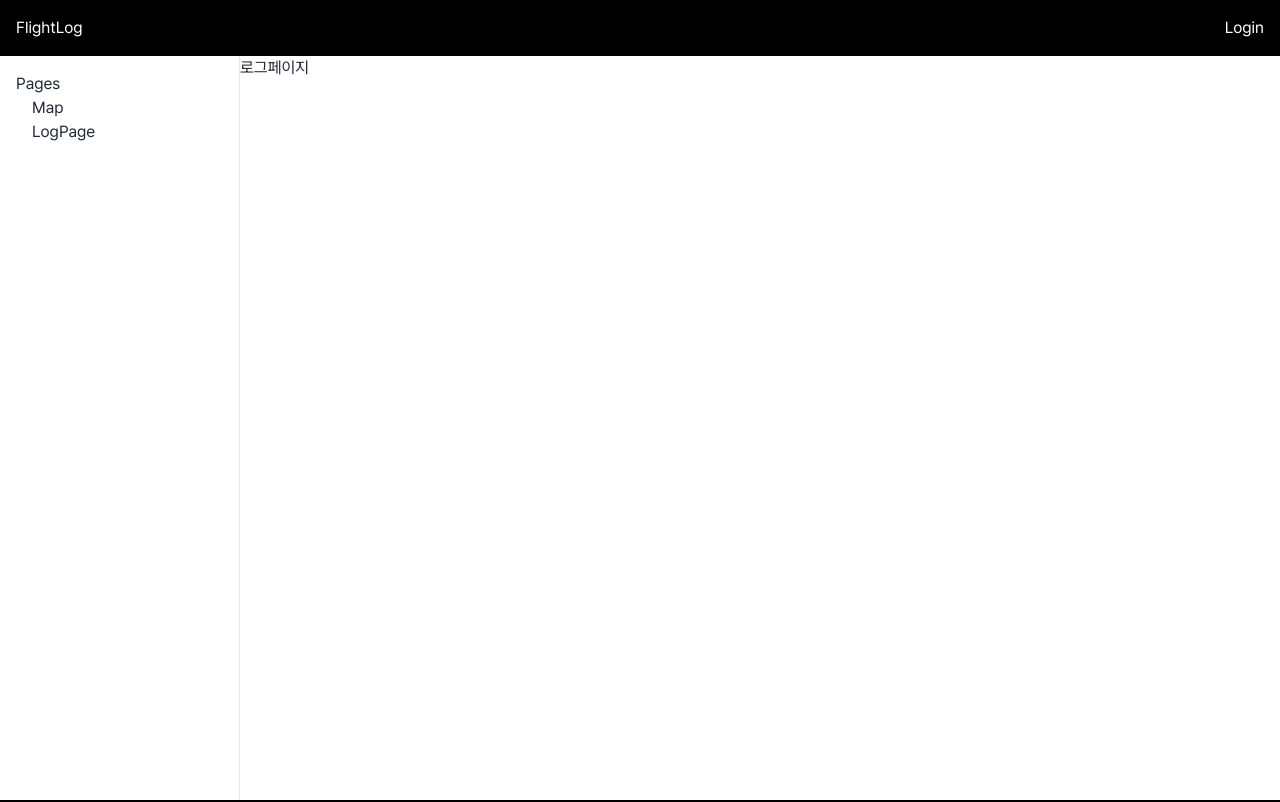
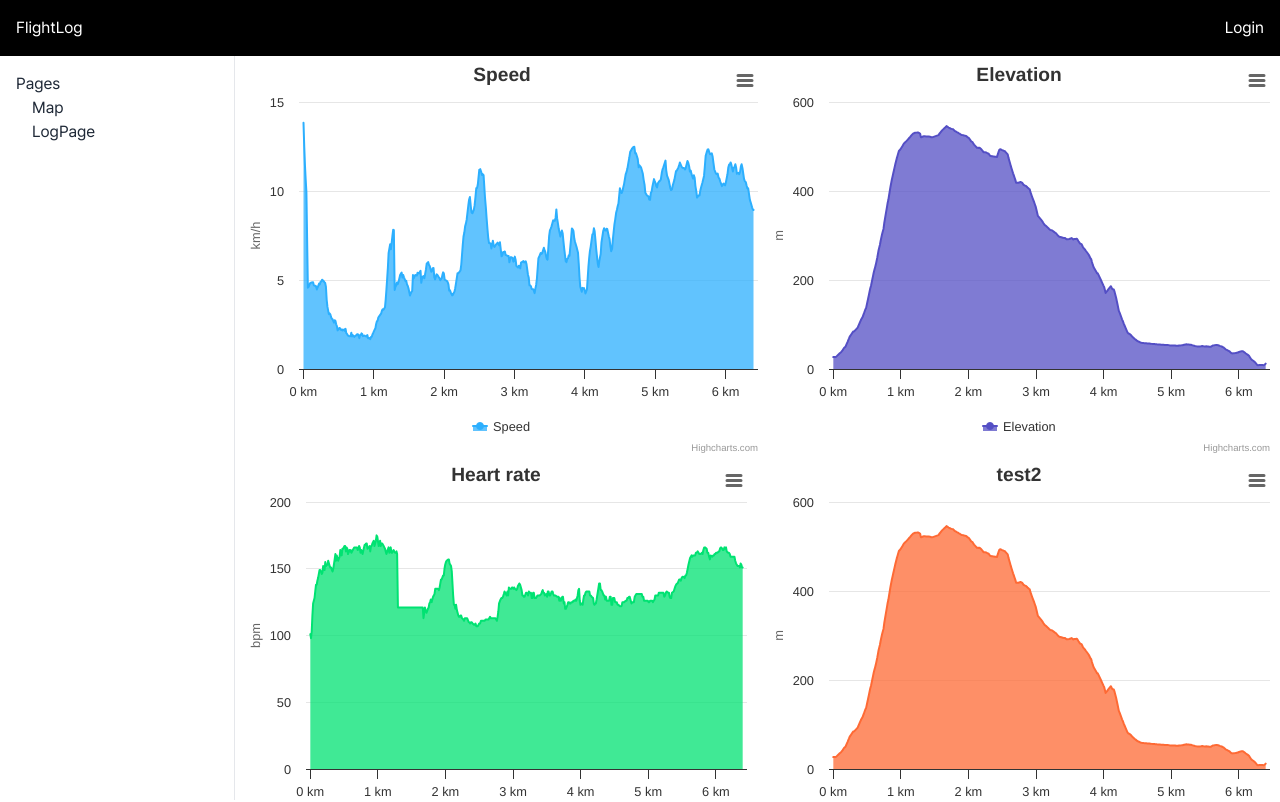
Before and after one commit to ormcamp-fe-3rd/FlightLog, a Next.js app: page /log in a window 1280 px wide. Shown: the top 802 px of the page. Built offline with nearby package versions, Linux system fonts and the light colour scheme.

Commit message:
[design] log 페이지에 차트 테스트삽입

```diff
--- a/src/app/log/page.tsx
+++ b/src/app/log/page.tsx
@@ -1,10 +1,14 @@
 import Sidebar from "@/components/common/Sidebar";
+import MultipleAxesCharts from "@/components/log/charts/MultipleAxesCharts";
+import SynchronisedCharts from "@/components/log/charts/SynchronisedCharts";
 
 export default function LogPage() {
   return (
     <div className="flex">
       <Sidebar />
-      <h1>로그페이지</h1>
+      <div className="block">
+        <SynchronisedCharts numOfDatasets={4} />
+      </div>
     </div>
   );
 }
```
